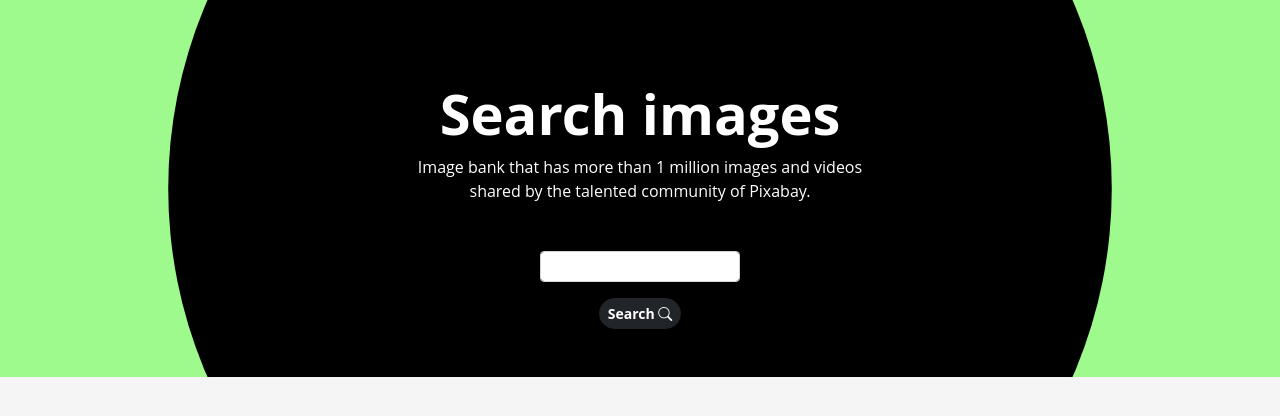
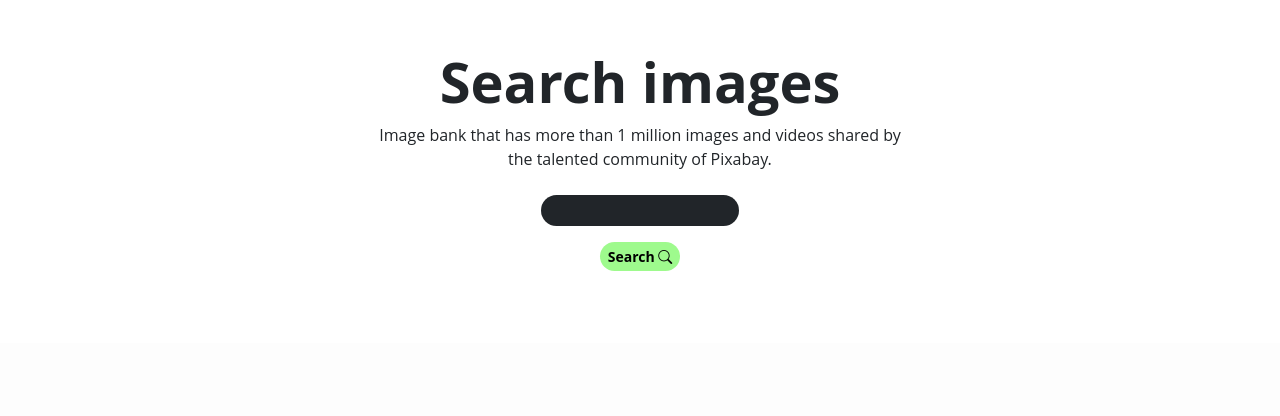
Before and after one commit to pasabaa/fetch-images, a plain HTML site: page index.html in a window 1280 px wide. Drawn offline with nearby package versions, Linux system fonts and the light colour scheme.

Commit message:
add new style and icons

```diff
--- a/css/style.css
+++ b/css/style.css
@@ -1,7 +1,7 @@
 @import url("https://cdn.jsdelivr.net/npm/bootstrap-icons@1.9.0/font/bootstrap-icons.css");
 
 body {
-    background-color: whitesmoke;
+    background-color: rgb(253, 253, 253);
     font-family: 'Open Sans', Arial,system-ui;
 }
 
@@ -17,9 +17,8 @@ body {
     background-color: rgb(158, 250, 141);
 }
 
-.bg-overlay {
-    background-color: rgb(0, 0, 0);
-    clip-path: circle(50% at 50% 50%);
+.bg-pattern {
+    background: rgb(255, 255, 255);
 }
 
 #main {
@@ -32,6 +31,25 @@ body {
 }
 
 .search-text-header {
-    padding: 2rem;
     max-width: 34em;
 }
+
+.btn.bg-green:hover {
+    background-color: rgb(158, 250, 141);
+    color: #000;
+    opacity: .9;
+}
+
+.btn:hover, .btn:not(:hover), .btn:active {
+    outline: none;
+    border: none;
+    box-shadow: none;
+    background-color: rgb(158, 250, 141);
+    color: #000;
+}
+
+.form-control:hover, .form-control:not(:hover), .form-control:active {
+    outline: none;
+    border: none;
+    box-shadow: none;
+}
--- a/index.html
+++ b/index.html
@@ -13,17 +13,17 @@
     <div class="container-fluid">
         <div class="row">
             <div class="col-12 p-0 m-0">
-                <div class="card bg-green text-white rounded-0 border-0">
-                    <div class="card-body bg-overlay d-flex align-items-center justify-content-center flex-column text-center p-4">
-                      <div class="search-text-header">
-                        <h1 class="display-4 fw-bold mt-4">Search images</h1>
+                <div class="card text-white rounded-0 border-0 bg-pattern">
+                    <div class="card-body d-flex align-items-center justify-content-center flex-column text-center p-4">
+                      <div class="search-text-header mt-4 text-dark">
+                        <h1 class="display-4 fw-bold">Search images</h1>
                         <p>Image bank that has more than 1 million images and videos shared by the talented community of Pixabay.</p>
                       </div>
-                        <div class="search-header mb-4">
+                        <div class="search-header mb-4 pb-4 mt-2">
                             <div class="d-flex flex-column gap-2 align-items-center justify-content-center">
-                                <input type="text" class="form-control form-control-sm" id="search">
+                                <input type="text" class="form-control form-control-sm rounded-pill bg-dark text-white" id="search">
                                 <div id="msj-error"></div>
-                                <button type="submit" class="btn btn-sm btn-dark rounded-pill fw-bold" id="search-button" onclick="loadData()">Search <i class="bi bi-search"></i></button>
+                                <button type="submit" class="btn btn-sm bg-green rounded-pill fw-bold" id="search-button" onclick="loadData()">Search <i class="bi bi-search"></i></button>
                             </div>
                         </div>
                     </div>
--- a/js/app.js
+++ b/js/app.js
@@ -92,9 +92,9 @@ const loadData = async() => {
         pagination.style.display = 'block';
     }
 
-    let backPage = (currentPage === 1) ? ``:`<button type="button" class="btn btn-sm btn-dark" onClick="backPage()">Back</button>`;
+    let backPage = (currentPage === 1) ? ``:`<button type="button" class="btn btn-sm bg-green rounded-pill fw-bold" onClick="backPage()"><i class="bi bi-caret-left-fill"></i> Back</button>`;
 
-    let nextPage = (currentPage === totalPages) ? ``:`<button type="button" class="btn btn-sm btn-dark" onClick="nextPage()">Next</button>`;
+    let nextPage = (currentPage === totalPages) ? ``:`<button type="button" class="btn btn-sm bg-green rounded-pill fw-bold" onClick="nextPage()">Next <i class="bi bi-caret-right-fill"></i></button>`;
 
     pagination.innerHTML = `${backPage} ${nextPage}`;
 
```
